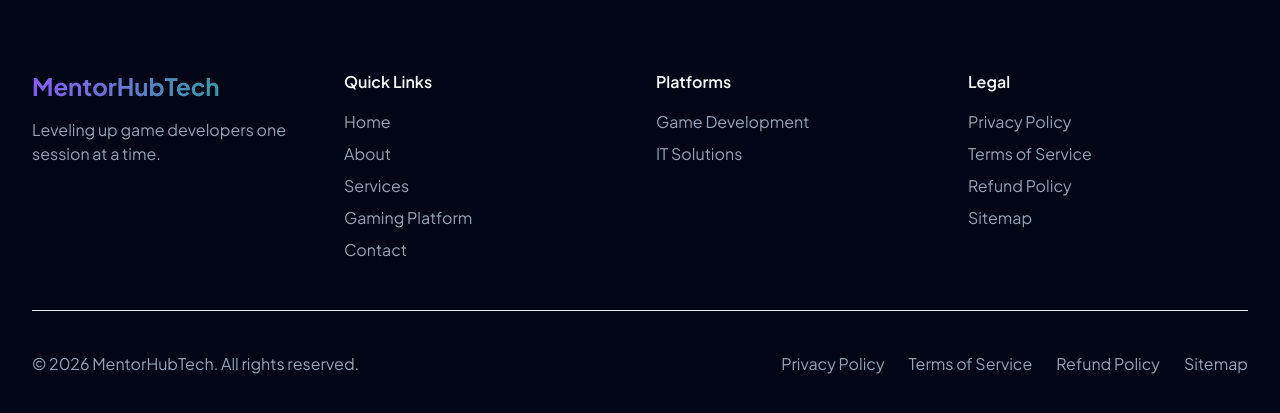
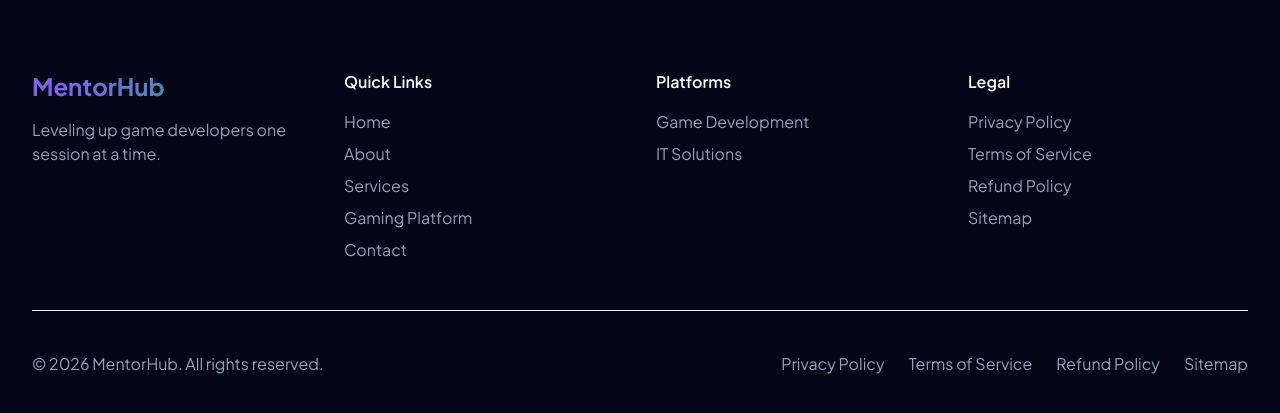
Before and after one commit to GabrielNunes12/MentorHub, a React (Vite) app: page / in a window 1280 px wide. Shown: the part 2265-2678 px from the top of the page. Built offline with nearby package versions, Linux system fonts and the light colour scheme; no server answers.

Commit message:
fix: correct MentorHubTech to MentorHub in footer branding
Footer component still rendered the old brand name via the
footer.brand and footer.legal.copyright translation keys across
en/pt/es locales.

```diff
--- a/src/locales/translations.ts
+++ b/src/locales/translations.ts
@@ -353,7 +353,7 @@ export const translations = {
       ],
     },
     footer: {
-      brand: 'MentorHubTech',
+      brand: 'MentorHub',
       tagline: 'Leveling up game developers one session at a time.',
       quickLinks: {
         title: 'Quick Links',
@@ -383,7 +383,7 @@ export const translations = {
       },
       legal: {
         title: 'Legal',
-        copyright: '© {year} MentorHubTech. All rights reserved.',
+        copyright: '© {year} MentorHub. All rights reserved.',
         privacy: 'Privacy Policy',
         refundPolicy: 'Refund Policy',
         terms: 'Terms of Service',
@@ -761,7 +761,7 @@ export const translations = {
       ],
     },
     footer: {
-      brand: 'MentorHubTech',
+      brand: 'MentorHub',
       tagline: 'Elevando desenvolvedores de jogos uma sessão de cada vez.',
       quickLinks: {
         title: 'Links Rápidos',
@@ -791,7 +791,7 @@ export const translations = {
       },
       legal: {
         title: 'Legal',
-        copyright: '© {year} MentorHubTech. Todos os direitos reservados.',
+        copyright: '© {year} MentorHub. Todos os direitos reservados.',
         privacy: 'Política de Privacidade',
         refundPolicy: 'Política de Reembolso',
         terms: 'Termos de Serviço',
@@ -1169,7 +1169,7 @@ export const translations = {
       ],
     },
     footer: {
-      brand: 'MentorHubTech',
+      brand: 'MentorHub',
       tagline: 'Elevando desarrolladores de juegos una sesión a la vez.',
       quickLinks: {
         title: 'Enlaces Rápidos',
@@ -1199,7 +1199,7 @@ export const translations = {
       },
       legal: {
         title: 'Legal',
-        copyright: '© {year} MentorHubTech. Todos los derechos reservados.',
+        copyright: '© {year} MentorHub. Todos los derechos reservados.',
         privacy: 'Política de Privacidad',
         refundPolicy: 'Política de Reembolso',
         terms: 'Términos de Servicio',
```
